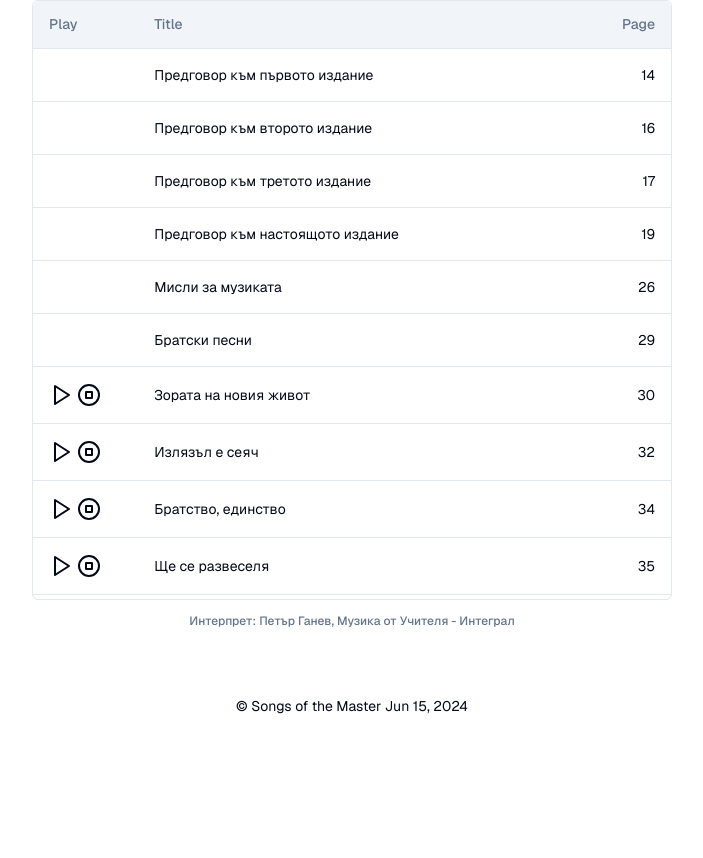
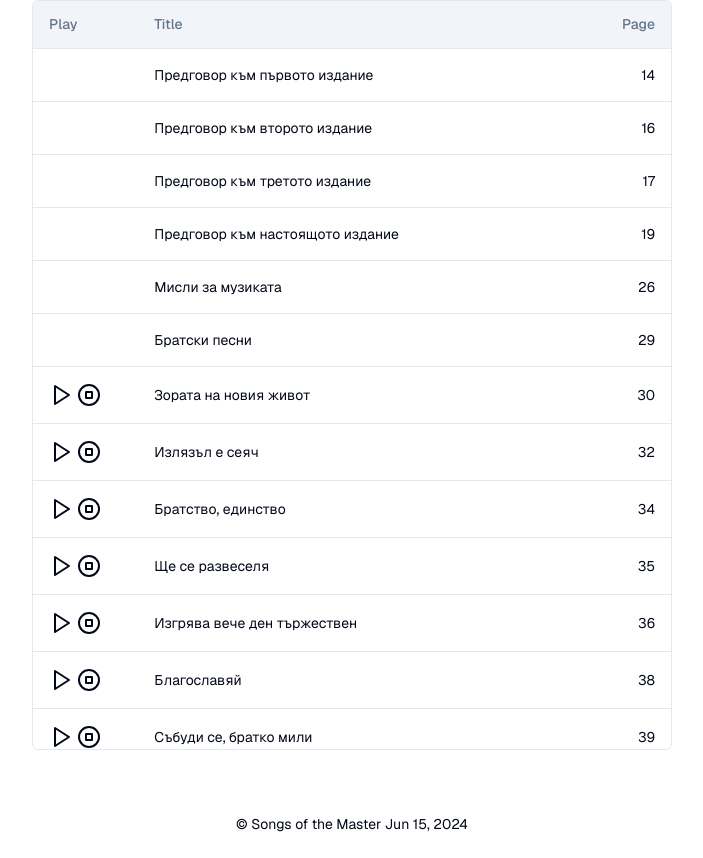
Before and after one commit to mkireva/songbook, a Next.js app: page /en in a window 1280 px wide. Shown: the part 941-1799 px from the top of the page, without its empty margins (288-991 px from the left). Before the commit the page ends 1681 px from the top, so only its background shows below. Built offline with nearby package versions, Linux system fonts and the light colour scheme.

Commit message:
fix: table

```diff
--- a/src/app/TableofContent.tsx
+++ b/src/app/TableofContent.tsx
@@ -3,7 +3,6 @@ import {
   TableBody,
   TableCaption,
   TableCell,
-  TableFooter,
   TableHead,
   TableHeader,
   TableRow,
@@ -21,14 +20,15 @@ export default function TableofContent() {
       <h1 className="text-center text-2xl font-medium leading-tight text-muted-foreground dark:text-white tracking-tighter md:text-2xl lg:leading-[1.1]">
         {t("table.heading")}
       </h1>
-      <ScrollArea className="h-[600px] rounded-md border mt-10">
+      <ScrollArea className="h-[750px] rounded-md border mt-10">
         <Table>
+        <TableCaption className="my-4 text-sm">Интерпрет: Петър Ганев, Музика от Учителя - Интеграл</TableCaption>
           <TableHeader>
             <TableRow>
               <TableHead>{t("table.play")}</TableHead>
               <TableHead>{t("table.title")}</TableHead>
               <TableHead className="text-right">{t("table.page")}</TableHead>
-              {/* <TableHead className="text-right">Int</TableHead> */}
+
             </TableRow>
           </TableHeader>
           <TableBody>
@@ -41,7 +41,6 @@ export default function TableofContent() {
                 <TableCell className="text-right text-sm">
                   {song.page}
                 </TableCell>
-                {/* <TableCell className="text-right">{song.interpret}</TableCell> */}
               </TableRow>
             ))}
           </TableBody>
@@ -50,7 +49,7 @@ export default function TableofContent() {
       </ScrollArea>
       <div className="text-center items-center mt-2">
         <Label className="text-xs text-muted-foreground" htmlFor="email">
-          Интерпрет: Петър Ганев, Музика от Учителя - Интеграл
+
         </Label>
       </div>
     </div>
```
